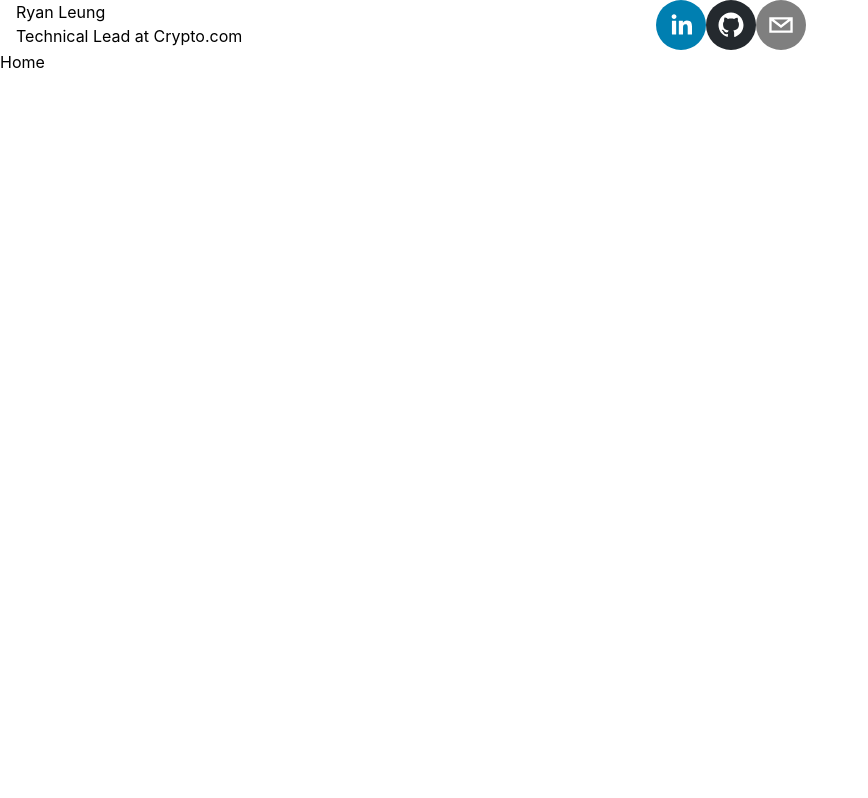
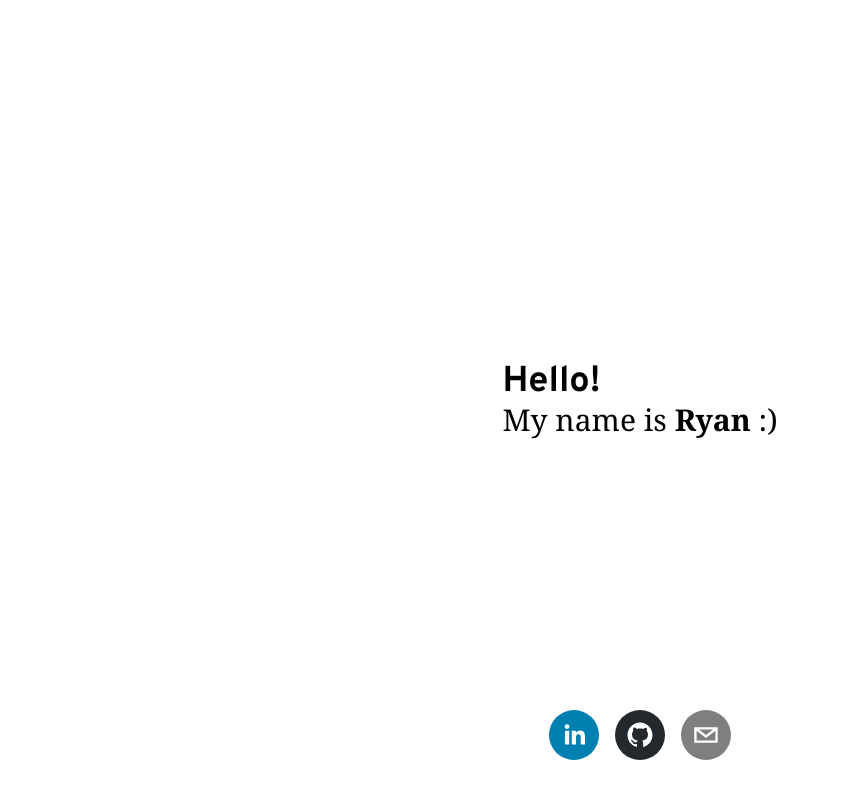
Before and after one commit to minocys/ryan-leung.com, a Next.js app: page / in a window 1280 px wide. Shown: the whole page, without its empty margins (0-868 px from the left). Built offline with nearby package versions, Linux system fonts and the light colour scheme.

Commit message:
Styles (#4)
* Update hero content

* remove footer

* style home page

* remove container component

* crossOrigin typo

```diff
--- a/components/Container/index.tsx
+++ /dev/null
@@ -1,24 +0,0 @@
-import classNames from "classnames";
-
-export type ContainerProps = React.HTMLProps<HTMLSpanElement> & {
-  children: React.ReactNode;
-  className?: string;
-  [x: string]: any;
-};
-
-const Container = ({
-  children,
-  className,
-  ...props
-}: ContainerProps): JSX.Element => {
-  return (
-    <span
-      className={classNames("container mx-auto px-4", className || false)}
-      {...props}
-    >
-      {children}
-    </span>
-  );
-};
-
-export default Container;
--- a/components/index.tsx
+++ b/components/index.tsx
@@ -1,3 +1 @@
-export { default as Container } from "./Container";
-export * from "./Container";
 export * from "./Socials";
--- a/pages/index.tsx
+++ b/pages/index.tsx
@@ -1,7 +1,7 @@
 import type { NextPage } from "next";
 import Head from "next/head";
 import Image from "next/image";
-import { Container, LinkedIn, Mail, GitHub } from "../components";
+import { LinkedIn, Mail, GitHub } from "../components";
 
 const Home: NextPage = () => {
   return (
@@ -10,25 +10,36 @@ const Home: NextPage = () => {
         <title>Ryan Leung</title>
         <meta name="description" content="ryan-leung.com" />
         <link rel="icon" href="/favicon.ico" />
+        <link rel="preconnect" href="https://fonts.googleapis.com" />
+        <link rel="preconnect" href="https://fonts.gstatic.com" crossOrigin="true" />
+        <link
+          href="https://fonts.googleapis.com/css2?family=Noto+Serif:wght@400;700&family=Overpass:wght@700&display=swap"
+          rel="stylesheet"
+        />
       </Head>
 
-      <main className="flex flex-column">
-        <Container>
-          <h1>Ryan Leung</h1>
-          <h2>Technical Lead at Crypto.com</h2>
-        </Container>
-        <Container>
-          <LinkedIn />
-          <GitHub />
-          <Mail />
-        </Container>
+      <main className="flex flex-col w-full h-screen">
+        <div className="flex flex-row justify-center items-center h-screen w-screen absolute">
+          <h1 className="flex flex-col">
+            <span className="font-bold font-sans text-4xl">Hello!</span>
+            <span className="font-serif text-3xl">
+              My name is <span className="font-bold">Ryan</span> :)
+            </span>
+          </h1>
+        </div>
+
+        <footer className="flex flex-row justify-center fixed inset-x-0 bottom-0 mb-10">
+          <div className="mx-2">
+            <LinkedIn />
+          </div>
+          <div className="mx-2">
+            <GitHub />
+          </div>
+          <div className="mx-2">
+            <Mail />
+          </div>
+        </footer>
       </main>
-
-      <footer>
-        <a href="/" target="_blank" rel="noopener noreferrer">
-          Home
-        </a>
-      </footer>
     </div>
   );
 };
--- a/tailwind.config.js
+++ b/tailwind.config.js
@@ -2,10 +2,14 @@
 module.exports = {
   content: [
     "./pages/**/*.{js,ts,jsx,tsx}",
-    "./components/**/*.{js,ts,jsx,tsx}"
+    "./components/**/*.{js,ts,jsx,tsx}",
   ],
   theme: {
+    fontFamily: {
+      serif: ["Noto Serif", "ui-serif"],
+      sans: ["Overpass", "ui-sans-serif"],
+    },
     extend: {},
   },
   plugins: [],
-}
+};
```
Also changed, not shown: 2 other files (tests, documents, lock files or other folders).
